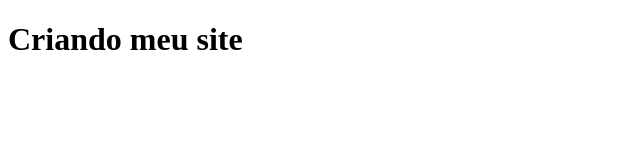
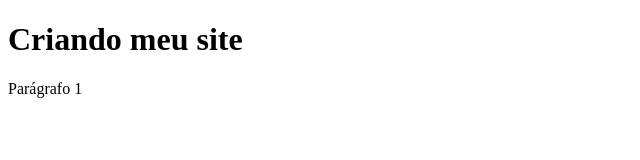
Before and after one commit to JHoliveira23/Criando-meu-primeiro-site, a plain HTML site: page index.html in a window 1280 px wide. Shown: the full height of the page, 0-640 px from the left. Drawn offline with Linux system fonts and the light colour scheme.

Commit message:
Update index.html

```diff
--- a/index.html
+++ b/index.html
@@ -6,7 +6,11 @@
     <meta name="viewport" content="width=device-width, initial-scale=1.0">
     <title>Document</title>
 </head>
-<body><h1>Criando meu site</h1>
+<body>
+<h1>Criando meu site</h1>
+<p> Parágrafo 1</p>
+
+
 
 </body>
 </html>
```
